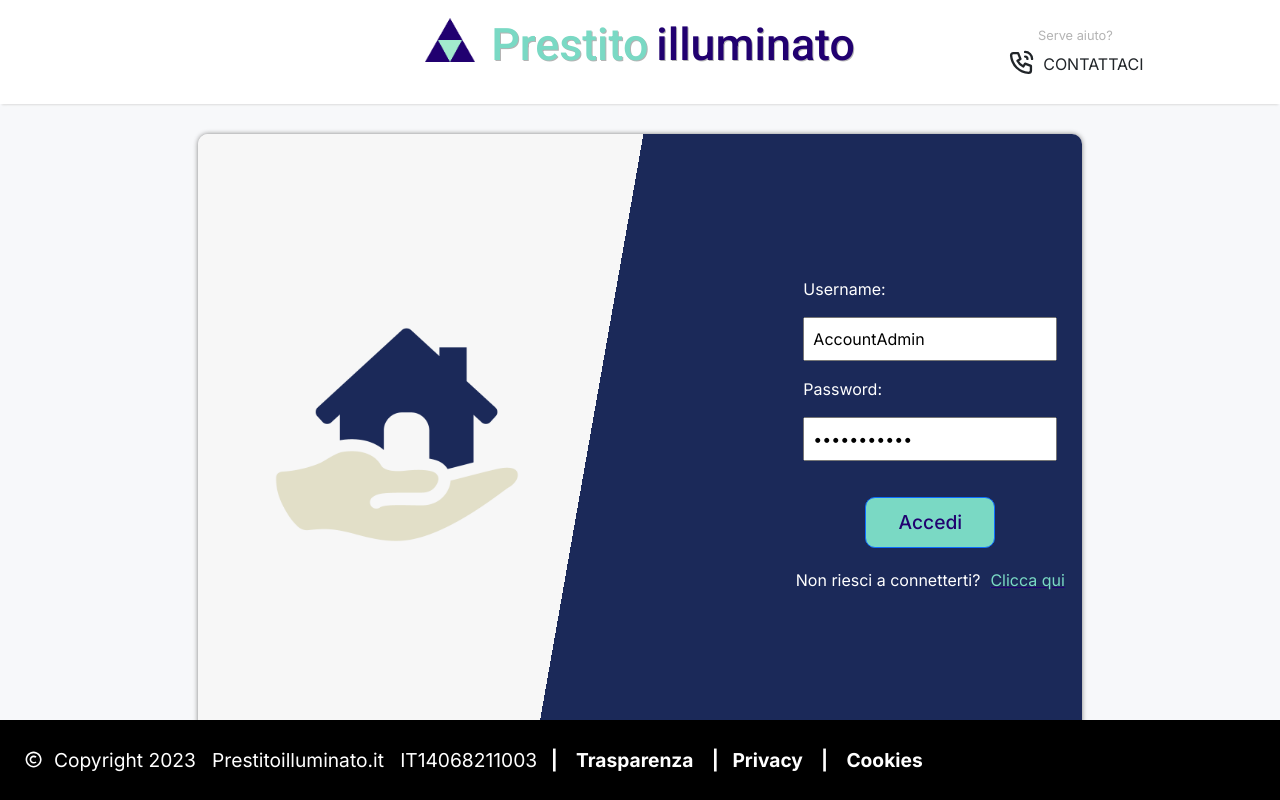
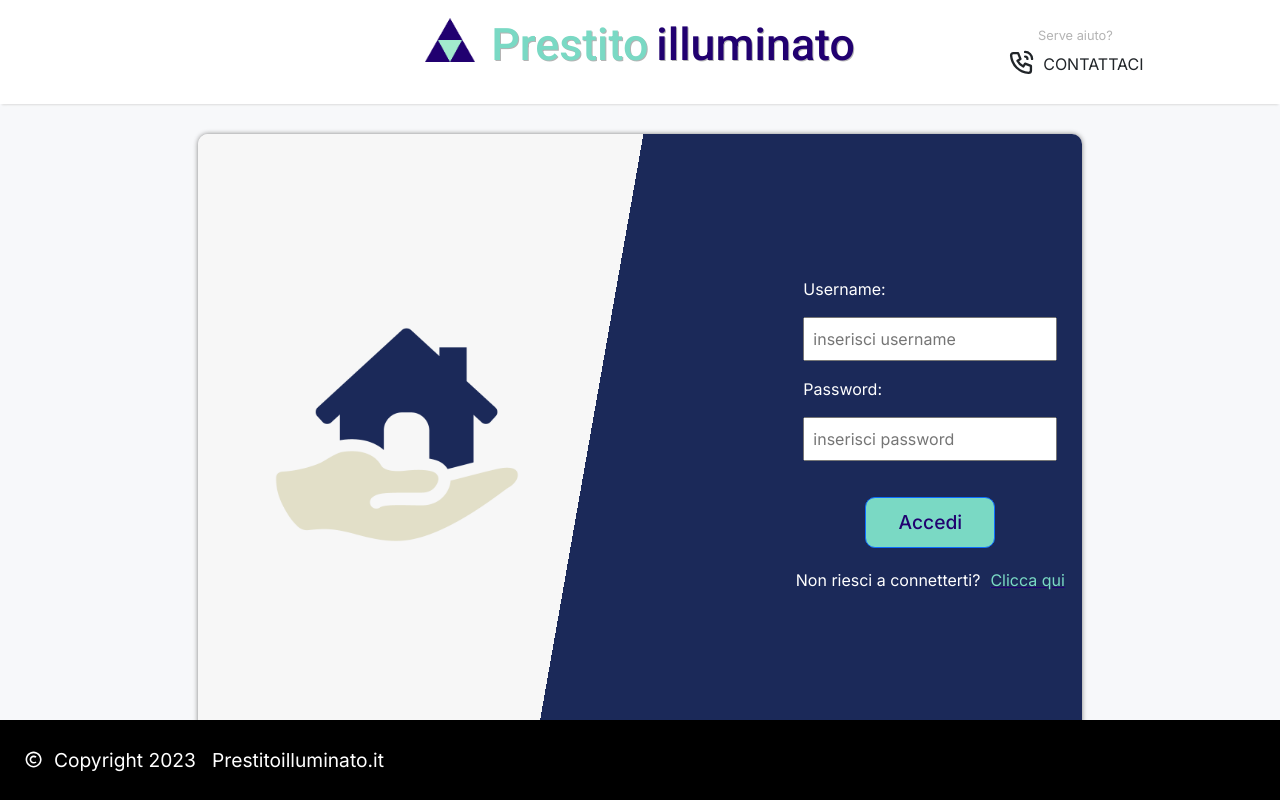
Before and after one commit to Vallerga/Capstone_Project_FE, a React (Create React App) app in the folder Prestito Illuminato/: page / in a window 1280 px wide. Built offline with nearby package versions, Linux system fonts and the light colour scheme; a web font is replaced by a local one.

Commit message:
minor fix history report bug

```diff
--- a/Prestito Illuminato/src/Components/FooterCustom.jsx
+++ b/Prestito Illuminato/src/Components/FooterCustom.jsx
@@ -6,13 +6,7 @@ const FooterCustom = () => {
       <p className="ps-4 d-flex flex-column flex-md-row footer align-items-center">
         <BiCopyright />
         <span>
-          &nbsp; Copyright 2023 &nbsp; Prestitoilluminato.it &nbsp; IT14068211003
-        </span>
-        <span>
-          <strong>
-            &nbsp;&nbsp; | &nbsp;&nbsp; <span className="footerLink">Trasparenza</span> &nbsp;&nbsp; | &nbsp;&nbsp;
-            <span className="footerLink">Privacy</span> &nbsp;&nbsp; | &nbsp;&nbsp; <span className="footerLink">Cookies</span>
-          </strong>
+          &nbsp; Copyright 2023 &nbsp; Prestitoilluminato.it
         </span>
       </p>
     </div>
--- a/Prestito Illuminato/src/Components/reportPage/ReportHystory.jsx
+++ b/Prestito Illuminato/src/Components/reportPage/ReportHystory.jsx
@@ -1,10 +1,11 @@
-import { useState } from "react";
+import { useCallback, useEffect, useState } from "react";
 import { Button, Col, Container, Row } from "react-bootstrap";
 import { useDispatch, useSelector } from "react-redux";
 import TableComponent from "./TableComponent";
 import { Navigate } from "react-router-dom";
 
 const ReportHistory = () => {
+  const username = useSelector((state) => state.security.userName);
   const [buttonState, setButtonState] = useState("false");
   const dispatch = useDispatch();
   const LinkHomePage = () => {
@@ -21,7 +22,7 @@ const ReportHistory = () => {
   const URL = "http://localhost:8080/api/reports";
   const [reports, setReports] = useState(null);
   const adminToken = useSelector((state) => state.security.adminToken);
-  const reportFetch = async () => {
+  const reportFetch = useCallback(async () => {
     try {
       const response = await fetch(URL, {
         headers: {
@@ -31,8 +32,11 @@ const ReportHistory = () => {
       });
       if (response.ok) {
         const results = await response.json();
-        console.log(`result: ${JSON.stringify(results, null, 2)}`);
-        setReports(results);
+        let userResults = results.filter(
+          (reports) => reports.user.username === username
+        );
+        console.debug(`userResults: ${JSON.stringify(userResults, null, 2)}`);
+        setReports(userResults);
       } else {
         alert(
           `errore durante download reports, response status: ${response.status}`
@@ -41,9 +45,11 @@ const ReportHistory = () => {
     } catch (error) {
       alert(`errore durante download reports: ${error}`);
     }
-  };
+  }, [adminToken, username]);
 
-  reportFetch();
+  useEffect(() => {
+    reportFetch();
+  }, [reportFetch]);
 
   if (buttonState === "true") {
     return <Navigate to="/Home" />;
@@ -51,7 +57,10 @@ const ReportHistory = () => {
   return (
     <Container className="container-fluid section rounded-4 mt-4 mb-5">
       <Row className="d-flex flex-column align-items-center">
-        <Col xs={12} className="d-flex flex-column align-items-center px-5 py-3">
+        <Col
+          xs={12}
+          className="d-flex flex-column align-items-center px-5 py-3"
+        >
           <h1>STORICO MUTUI</h1>
           <TableComponent tableValue={reports} />
           <Button
--- a/Prestito Illuminato/src/Components/security/Login.jsx
+++ b/Prestito Illuminato/src/Components/security/Login.jsx
@@ -24,8 +24,8 @@ const BODY_EXAMPLE = {
 
 const Login = () => {
 
-  const [username, setUsername] = useState("AccountAdmin");
-  const [password, setPassword] = useState("pOtf8r$4Nb!");
+  const [username, setUsername] = useState("");
+  const [password, setPassword] = useState("");
 
   let dispatch = useDispatch();
 
```
